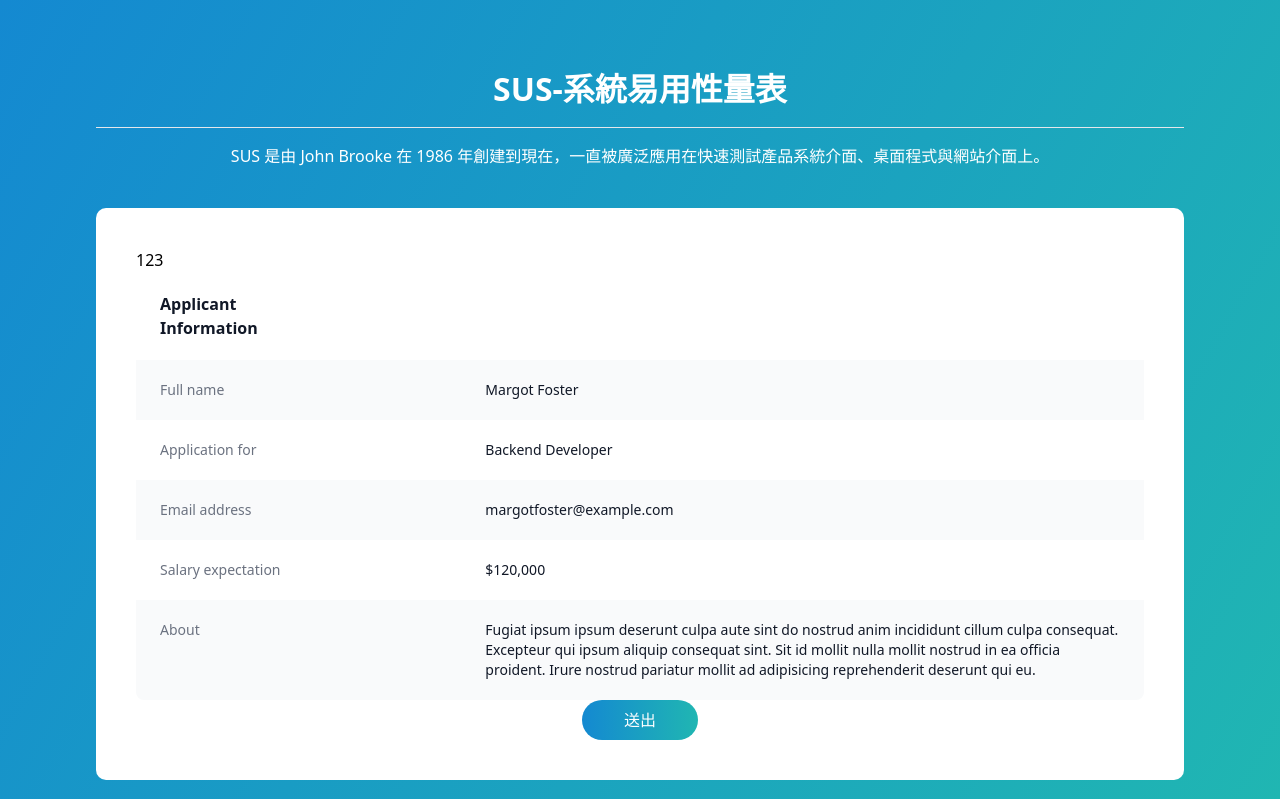
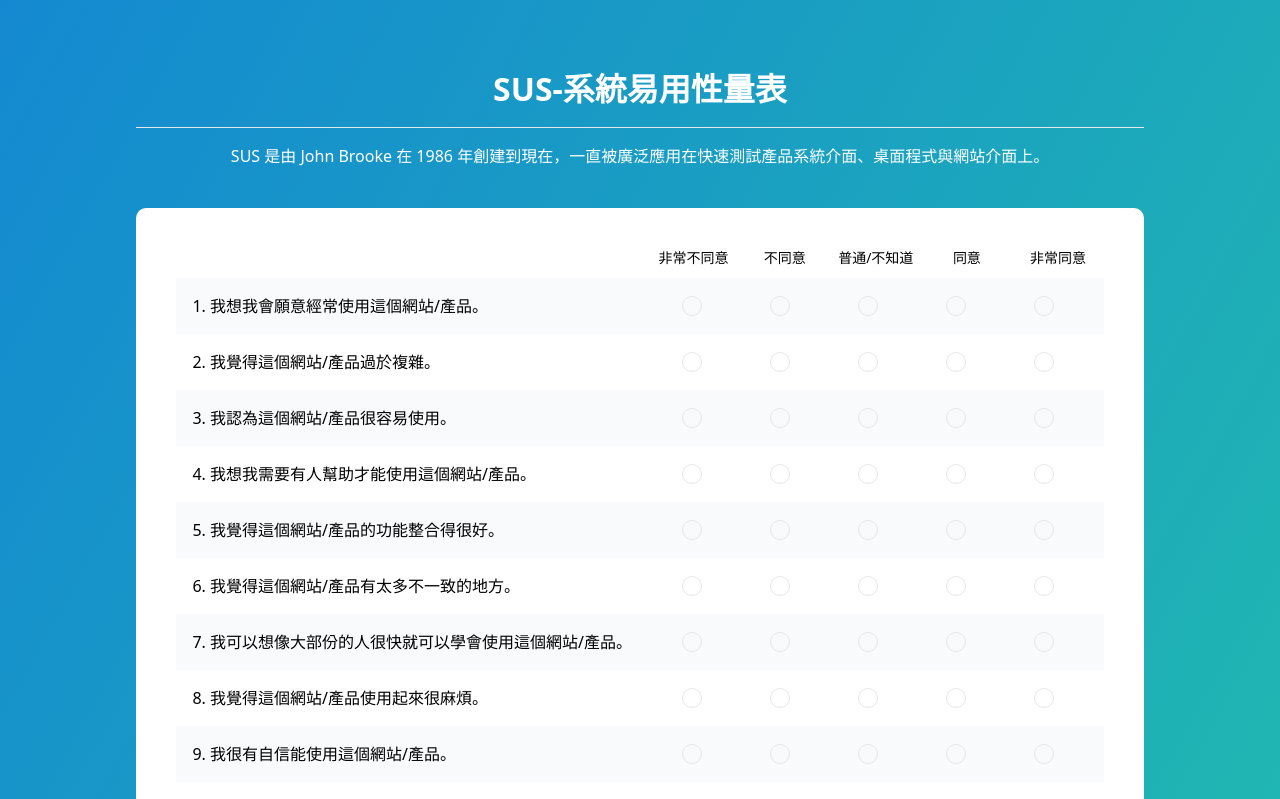
Before and after one commit to dastine0308/system-usability-scale, a Vue app: page / in a window 1280 px wide. Shown: the top 799 px of the page. Built offline with nearby package versions, Linux system fonts and the light colour scheme.

Commit message:
[feature] 問卷組件切版

```diff
--- a/src/component/ServeyForm.vue
+++ /dev/null
@@ -1,40 +0,0 @@
-<script setup>
-</script>
-
-<template>
-    <div class="overflow-hidden bg-white sm:rounded-lg">
-        <div>
-            <div class="columns-6 gap-8">123</div>
-            <div class="columns-6 px-4 py-5 sm:px-6">
-                <h3 class="text-base font-semibold leading-6 text-gray-900">Applicant Information</h3>
-            </div>
-        </div>
-        <div class=" border-gray-200">
-            <dl>
-                <div class="bg-gray-50 px-4 py-5 sm:grid sm:grid-cols-3 sm:gap-4 sm:px-6">
-                    <dt class="text-sm font-medium text-gray-500">Full name</dt>
-                    <dd class="mt-1 text-sm text-gray-900 sm:col-span-2 sm:mt-0">Margot Foster</dd>
-                </div>
-                <div class="bg-white px-4 py-5 sm:grid sm:grid-cols-3 sm:gap-4 sm:px-6">
-                    <dt class="text-sm font-medium text-gray-500">Application for</dt>
-                    <dd class="mt-1 text-sm text-gray-900 sm:col-span-2 sm:mt-0">Backend Developer</dd>
-                </div>
-                <div class="bg-gray-50 px-4 py-5 sm:grid sm:grid-cols-3 sm:gap-4 sm:px-6">
-                    <dt class="text-sm font-medium text-gray-500">Email address</dt>
-                    <dd class="mt-1 text-sm text-gray-900 sm:col-span-2 sm:mt-0">margotfoster@example.com</dd>
-                </div>
-                <div class="bg-white px-4 py-5 sm:grid sm:grid-cols-3 sm:gap-4 sm:px-6">
-                    <dt class="text-sm font-medium text-gray-500">Salary expectation</dt>
-                    <dd class="mt-1 text-sm text-gray-900 sm:col-span-2 sm:mt-0">$120,000</dd>
-                </div>
-                <div class="bg-gray-50 px-4 py-5 sm:grid sm:grid-cols-3 sm:gap-4 sm:px-6">
-                    <dt class="text-sm font-medium text-gray-500">About</dt>
-                    <dd class="mt-1 text-sm text-gray-900 sm:col-span-2 sm:mt-0">Fugiat ipsum ipsum deserunt culpa aute sint do nostrud anim incididunt cillum culpa consequat. Excepteur qui ipsum aliquip consequat sint. Sit id mollit nulla mollit nostrud in ea officia proident. Irure nostrud pariatur mollit ad adipisicing reprehenderit deserunt qui eu.</dd>
-                </div>
-            </dl>
-        </div>
-    </div>
-</template>
-
-<style lang="scss" scoped>
-</style>
--- /dev/null
+++ b/src/component/SurveyForm.vue
@@ -0,0 +1,113 @@
+<script setup>
+    import { reactive, ref } from 'vue'
+
+    const qaList = reactive([
+        {
+            label: '1. 我想我會願意經常使用這個網站/產品。',
+            ans: null
+        },
+        {
+            label: '2. 我覺得這個網站/產品過於複雜。',
+            ans: null
+        },
+        {
+            label: '3. 我認為這個網站/產品很容易使用。',
+            ans: null
+        },
+        {
+            label: '4. 我想我需要有人幫助才能使用這個網站/產品。',
+            ans: null
+        },
+        {
+            label: '5. 我覺得這個網站/產品的功能整合得很好。',
+            ans: null
+        },
+        {
+            label: '6. 我覺得這個網站/產品有太多不一致的地方。',
+            ans: null
+        },
+        {
+            label: '7. 我可以想像大部份的人很快就可以學會使用這個網站/產品。',
+            ans: null
+        },
+        {
+            label: '8. 我覺得這個網站/產品使用起來很麻煩。',
+            ans: null
+        },
+        {
+            label: '9. 我很有自信能使用這個網站/產品。',
+            ans: null
+        },
+        {
+            label: '10. 我需要學會很多額外的資訊，才能使用這個網站/產品。',
+            ans: null
+        },
+    ])
+
+    const radioBtnList = reactive([
+        {
+            label: '非常不同意',
+            value: '1'
+        },
+        {
+            label: '不同意',
+            value: '2'
+        },
+        {
+            label: '普通/不知道',
+            value: '3'
+        },
+        {
+            label: '同意',
+            value: '4'
+        },
+        {
+            label: '非常同意',
+            value: '5'
+        },
+    ])
+</script>
+
+<template>
+    <div class="overflow-hidden bg-white sm:rounded-lg">
+       <div class="grid grid-cols-2 gap-4 mb-[10px]">
+            <ul class="col-start-2 flex flex-row">
+                <li class="text-sm basis-1/5 text-center" v-for="item in radioBtnList" :key="item.value">{{ item.label }}</li>
+            </ul>
+        </div>
+        <div class="border-gray-200">
+            <div v-for="(qa, qaIdx) in qaList" :key="qaIdx" class="grid grid-cols-2 gap-4 p-[16px]" :class="{'bg-gray-50': qaIdx%2 === 0}">
+                <p>{{ qa.label }}</p>
+                <ul class="col-start-2 flex flex-row">
+                    <li class="basis-1/5 text-center" v-for="(item, idx) in radioBtnList" :key="idx">
+                        <label
+                            class="relative flex cursor-pointer items-center rounded-full p-3"
+                            for="qaIdx"
+                        >
+                            <input
+                                id="qaIdx"
+                                name="`ans_${qaIdx}`"
+                                v-model="qaList[qaIdx].ans"
+                                type="radio"
+                                class="absolute left-[calc((100%-1.25rem)/2)] before:content[''] peer h-5 w-5 cursor-pointer appearance-none rounded-full border border-blue-gray-200 text-[#4CAAF5] transition-all before:absolute before:top-2/4 before:left-2/4 before:block before:h-12 before:w-12 before:-translate-y-2/4 before:-translate-x-2/4 before:rounded-full before:bg-blue-gray-500 before:opacity-0 before:transition-opacity checked:border-[#4CAAF5] checked:before:bg-[#4CAAF5] hover:before:opacity-10"
+                            />
+                            <div class="pointer-events-none absolute top-2/4 left-2/4 -translate-y-2/4 -translate-x-2/4 text-[#4CAAF5] opacity-0 transition-opacity peer-checked:opacity-100">
+                                <svg
+                                    xmlns="http://www.w3.org/2000/svg"
+                                    class="h-3.5 w-3.5"
+                                    viewBox="0 0 16 16"
+                                    fill="currentColor"
+                                >
+                                    <circle data-name="ellipse" cx="8" cy="8" r="8"></circle>
+                                </svg>
+                            </div>
+                        </label>
+                    </li>
+                </ul>
+            </div>
+        </div>
+    </div>
+</template>
+
+<style lang="scss" scoped>
+</style>
--- a/src/views/HomeView.vue
+++ b/src/views/HomeView.vue
@@ -1,5 +1,5 @@
 <script setup>
-import ServeyForm from '../component/ServeyForm.vue'
+import SurveyForm from '../component/SurveyForm.vue'
 </script>
 
 <template>
@@ -14,8 +14,8 @@ import ServeyForm from '../component/ServeyForm.vue'
         <div class="form-item">
         </div>
       </div> -->
-      <ServeyForm />
-      <button class="bg-gradient-to-r from-[#1489D1] to-[#20B6B2] rounded-[20px] sm:min-w-[116px] min-w-[352px] min-h-[40px] text-white">
+      <SurveyForm />
+      <button class="bg-gradient-to-r from-[#1489D1] to-[#20B6B2] rounded-[20px] min-w-[116px] md:min-w-[352px] min-h-[40px] text-white mt-[40px]">
         送出
       </button>
     </form>
--- a/tailwind.config.js
+++ b/tailwind.config.js
@@ -1,5 +1,6 @@
 /** @type {import('tailwindcss').Config} */
 module.exports = {
+  mode: 'jit',
   content: [
     "./index.html",
     "./src/**/*.{vue,js,ts,jsx,tsx}",
```
